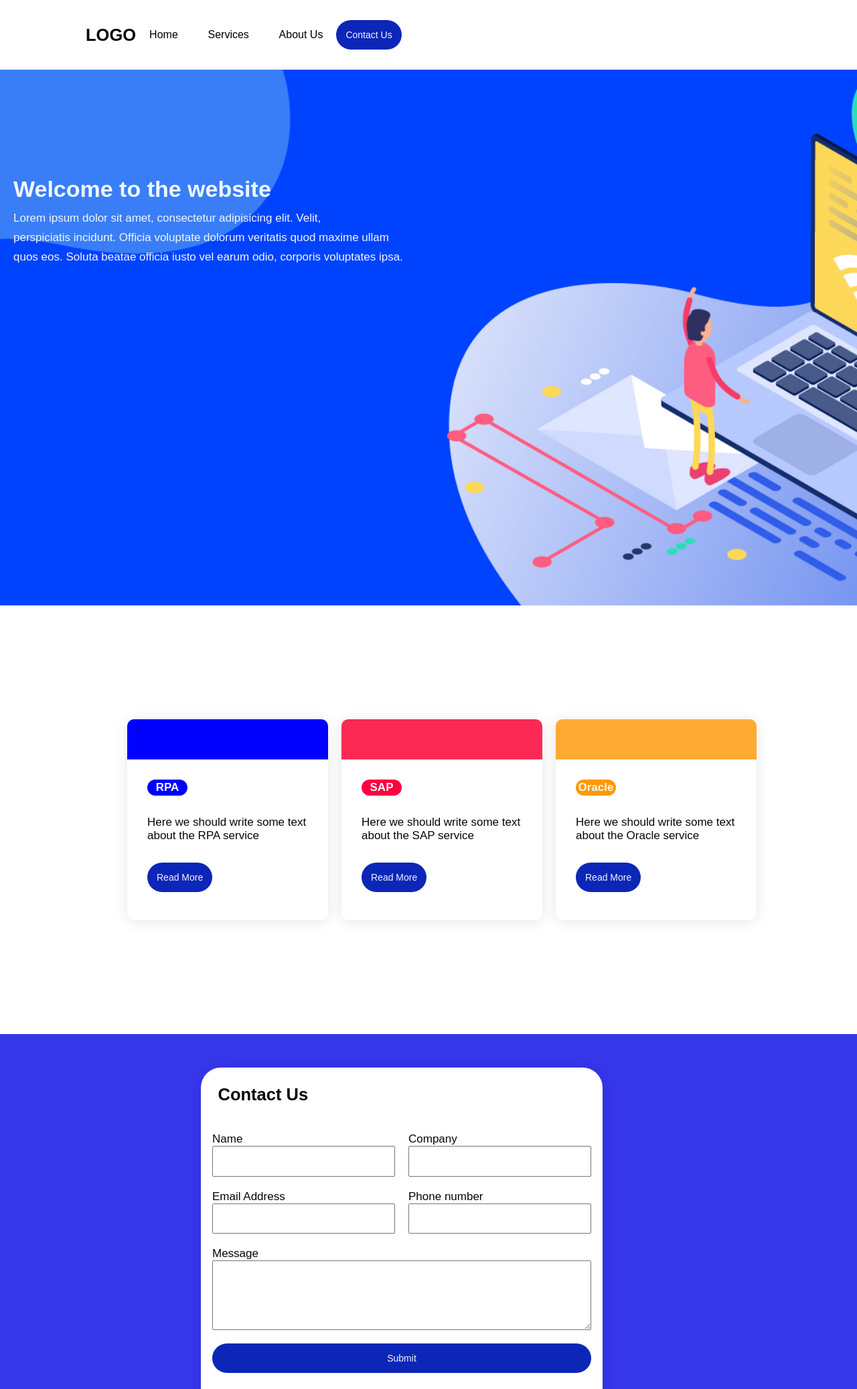
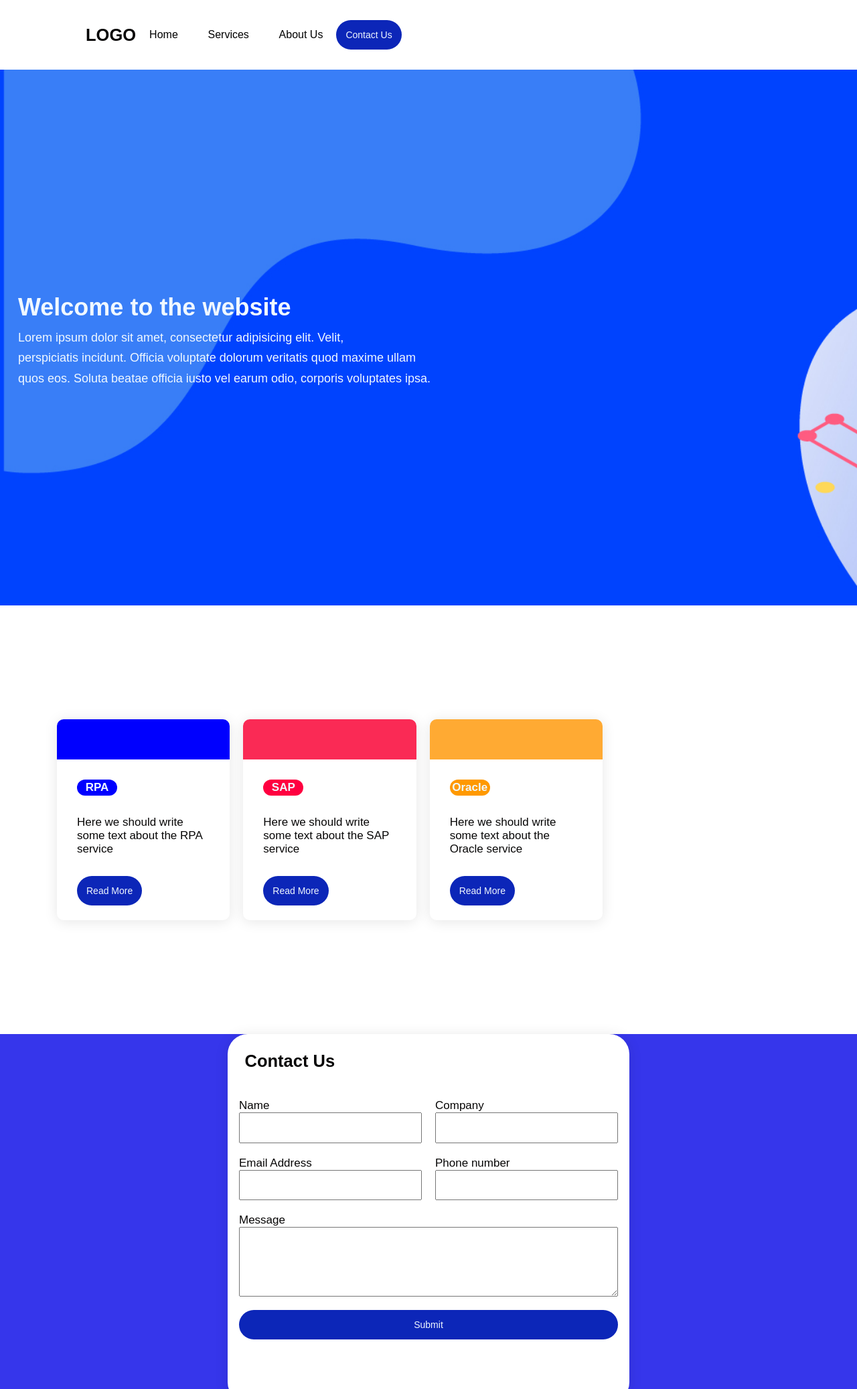
Before and after one commit to areejj-a/Landing-Page, a plain HTML site: page index.html in a window 1280 px wide. Shown: the top 2074 px of the page at 67% size. Drawn offline with Linux system fonts and the light colour scheme.

Commit message:
commit on master

```diff
--- a/Style.css
+++ b/Style.css
@@ -30,10 +30,9 @@ header li,a,button{
     /* flex-end will move it to the left, flex-start will ush them all to the right, space-between will center the menu*/
     justify-content:flex-start;
     align-items: center;
+    flex-wrap: wrap;
     /* 30px on top & bottom , 10% of the size*/
 padding: 30px 10%;
-flex-shrink: calc();
-flex-grow: calc();
 /* header backgroun image I struggled a little bit */
 /*background-image:url(Images/img2.jpg);*/
 /*using viewport (vp) to fir any device screen
@@ -85,76 +84,64 @@ button:hover{
     background-color:rgb(39, 65, 211);
 }
 
-#header2{
+#banner{
 /* resource that helped me https://www.youtube.com/watch?v=hVdTQWASliE*/
+display:flex;
+flex-direction: column;
+justify-content:center;
+align-items:flex-start;
+flex-wrap: wrap;
+font-size: large;
+color:aliceblue;
 background-image:url(Images/img2.jpg);
 /* to diplay all the image properly not with 100% zoom in*/
 background-size: cover;
-background-position: center;
+background-position:inherit;
 /*using viewport (vp) to fir any device screen */
 height: 100vh;
 width: 100vw;
 line-height:1.7;
 margin: 0;
-padding-top: 150;
-padding-left: 20;
-display:flex;
-flex-direction: column;
-justify-content:flex-start;
-color:aliceblue;
+padding:1.5em;
 }
 
-/* this is to align the services cards in the center of the page & make space between it & header2 tag */
 
-.container{
-
-display:flex;
-/* this is to center them at (x,y) = (0,0) center of height & width*/
+/* this is a div that contains 3 cards*/
+.services{
+display: flex;
+flex-direction: row;
+justify-content: center;
 align-items: center;
-justify-content: center;
-/* make space between it & header2 tag */
-height: 80vh;
-}
-
-/* this is a grid that contains 3 cards*/
-.services{
-
-display: grid;
-grid-template-columns: repeat(3,1fr);
 width:900px;
 gap:20px;
+height: 80vh;
+/* how to make all card in the center without having to use the padding?*/
+padding-left: 5em;
 }
 
 /* each card general properties*/
 .card{
-
 background-color: rgb(255, 255, 255);
 border-radius: 10px;
-/* */
 box-shadow: 0 2px 20px rgba(0,0,0,0.1) ;
 /* to make the edges round*/
 overflow: hidden;
 width: 300px ;
-height: 300px;
+height: 300px;}
 
-}
-.card-header img{
+.card img{
     width: 100%;
     height: 60px;
     object-fit:cover;
-
 }
-
 /* card content (p,button,a,)*/
 .card-body{
-
     display:flex;
     flex-direction: column;
     align-items:flex-start;
+    flex-wrap: wrap;
     padding: 30px;
-gap: 30px;
-
-}
+    gap: 30px;}
 
 /* services tags (RPA,...) which has h4*/
 .tag{
@@ -186,10 +173,13 @@ background-color: blue;
 
 }
 .form-container{
-
+display: flex;
+flex-direction: column;
+justify-content: center;
+align-items: center;
 background-color: rgb(54, 54, 235);
-padding:50px;
-margin:0;
+background-size: cover;
+flex-wrap: wrap;
 }
 .contact-form{
   background-color: white;
@@ -199,8 +189,9 @@ margin:0;
    /* to make the edges round*/
    width: 600px ;
    height: 550px;
-   align-self: center;
-   margin-left: 250px;
+   justify-content: center;
+align-items: center;
+flex-wrap: wrap;
    }
 
    .contact-form > *{
@@ -246,10 +237,17 @@ footer li{
     display: inline-block;
     padding: 0px 20px;
 }
-@media (max-width=940px){
+@media (max-width=740px){
 /* it supposed to work but it is not working, what it actually does is if the screen width is less than 940px the items will stack under each other in one column*/
 .services{
-grid-template-columns:1fr;
-justify-items: center;
+    display:flex;
+    flex-direction: column;
+    gap:20px;
+
 }
+.footer,.header{
+    display:flex;
+    flex-direction: column;
 }
+
+}
--- a/index.html
+++ b/index.html
@@ -40,28 +40,22 @@
   </header>
 
   <!-- this header will contain a background & some welcome text-->
-  <header id="header2">
+  <div id="banner">
     <h1>
         Welcome to the website
         </h1>
         <p>
         Lorem ipsum dolor sit amet, consectetur adipisicing elit. Velit,<br> perspiciatis incidunt. Officia voluptate dolorum veritatis quod maxime ullam<br> quos eos. Soluta beatae officia iusto vel earum odio, corporis voluptates ipsa.
         </p>
-  </header>
+  </div>
 
   <!-- This div is for the Services Cards section-->
-  <div class="container">
+
   <div class="services">
 
 <div class="card">
 <!--Card 1-->
-<div class="card-header">
-<!--
-    I added this but i will set the backgroun color to a certain color, an image might be here as well
-but this idea did not work so, i added color images instead
--->
 <img src=".\Images\blue.png" alt="">
-</div>
 <div class="card-body">
   <h4 class="tag tag-blue">RPA</h4>
   <p> Here we should write some text about the RPA service</p>
@@ -70,27 +64,16 @@ but this idea did not work so, i added color images instead
 </div>
 <div class="card">
 <!--Card 2-->
-<div class="card-header">
-    <!--
-        I added this but i will set the backgroun color to a certain color, an image might be here as well
-    -->
     <img src=".\Images\red-pink.png" alt="">
-    </div>
     <div class="card-body">
-
-      <h4 class="tag tag-red">SAP</h4>
+          <h4 class="tag tag-red">SAP</h4>
       <p> Here we should write some text about the SAP service</p>
       <a href="#" class="btn red-btn"> <button> Read More</button></a>
     </div>
 </div>
 <div class="card">
     <!--Card 3-->
-<div class="card-header">
-    <!--
-        I added this but i will set the backgroun color to a certain color, an image might be here as well
-    -->
     <img src=".\Images\yellow.png" alt="">
-    </div>
     <div class="card-body">
 
       <h4 class="tag tag-yellow">Oracle</h4>
@@ -99,17 +82,12 @@ but this idea did not work so, i added color images instead
     </div>
 </div>
 </div>
-</div>
 <!-- This div is for the contact form section-->
 <!-- this is the video that helped me with the form https://www.youtube.com/watch?v=Sb5qOa3R4hY-->
 <div class="form-container">
-
-
-
 <div class="contact-form">
     <h2> Contact Us </h2>
 <form >
-
 
     <!-- wrap text & input field into a paragraph (needs an explaination)-->
 <!-- field 1-->
```
Lines whose indentation alone changed are shown as unchanged.
